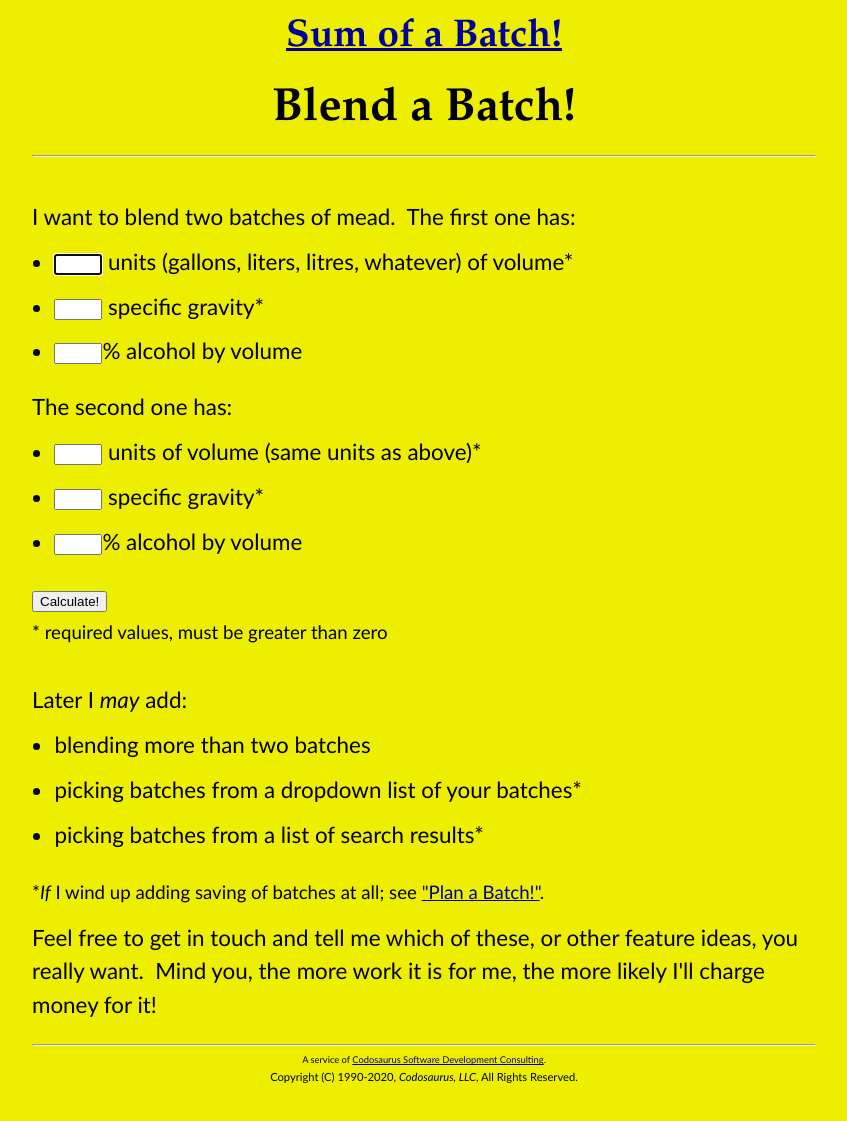
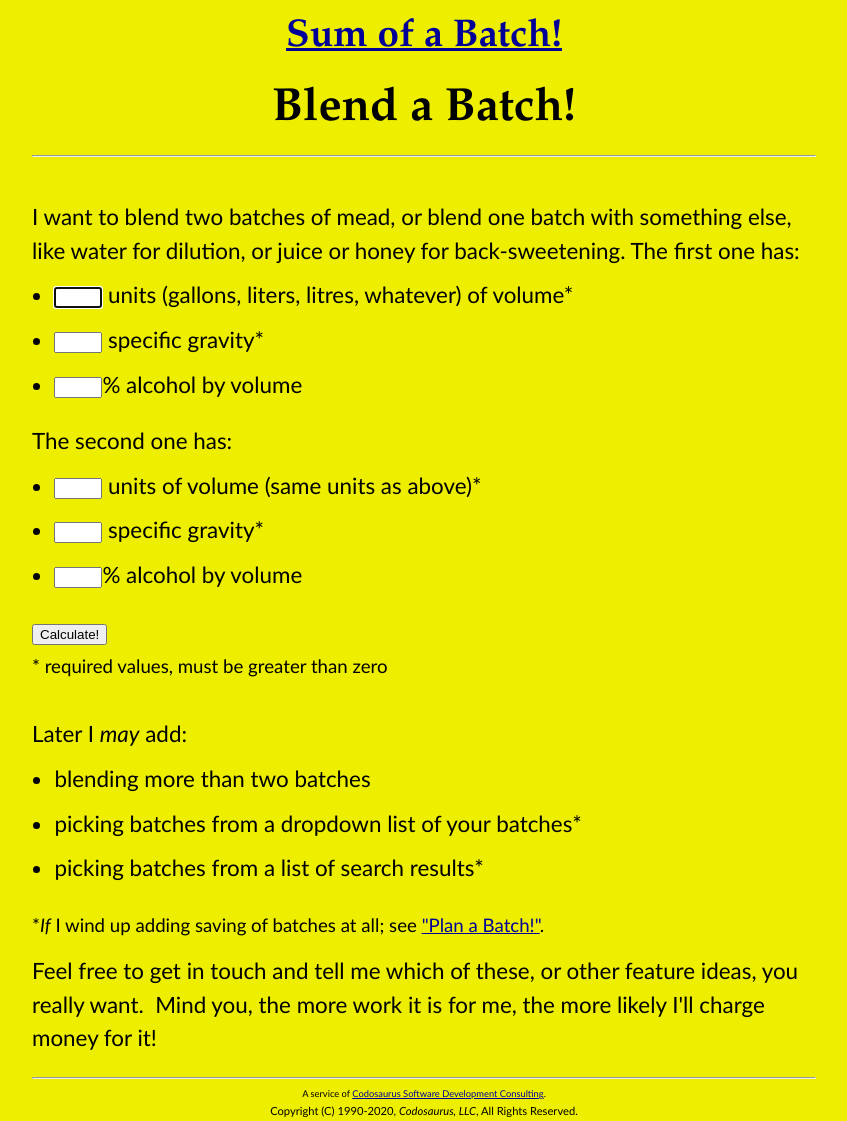
Before and after one commit to CodosaurusLLC/CodosaurusLLC.github.io, a Jekyll site: the page built from sum-of-a-batch/blend.html, in a window 1280 px wide. Shown: the whole page, without its empty margins (216-1063 px from the left). Built offline with Jekyll 4.4.1, drawn with Linux system fonts in a browser that asks for light colours; before the commit the page ends 1087 px from its top, so only the background shows below that.

Commit message:
add note re blending w/ other than mead

```diff
--- a/sum-of-a-batch/blend.html
+++ b/sum-of-a-batch/blend.html
@@ -7,7 +7,10 @@ style: sum-of-a-batch
 <script src="/assets/sum-of-a-batch/blend.js" type="text/javascript"></script>
 <br/>
 <div>
-  I want to blend two batches of mead.&nbsp;
+  I want to blend two batches of mead,
+  or blend one batch with something else,
+  like water for dilution, or juice or honey for back-sweetening.
+
   The first one has:
   <ul>
     <li>
@@ -34,6 +37,7 @@ style: sum-of-a-batch
 <br/>
 
 <div id="results"></div>
+
 Later I <i>may</i> add:
 <ul>
   <li>blending more than two batches</li>
```
